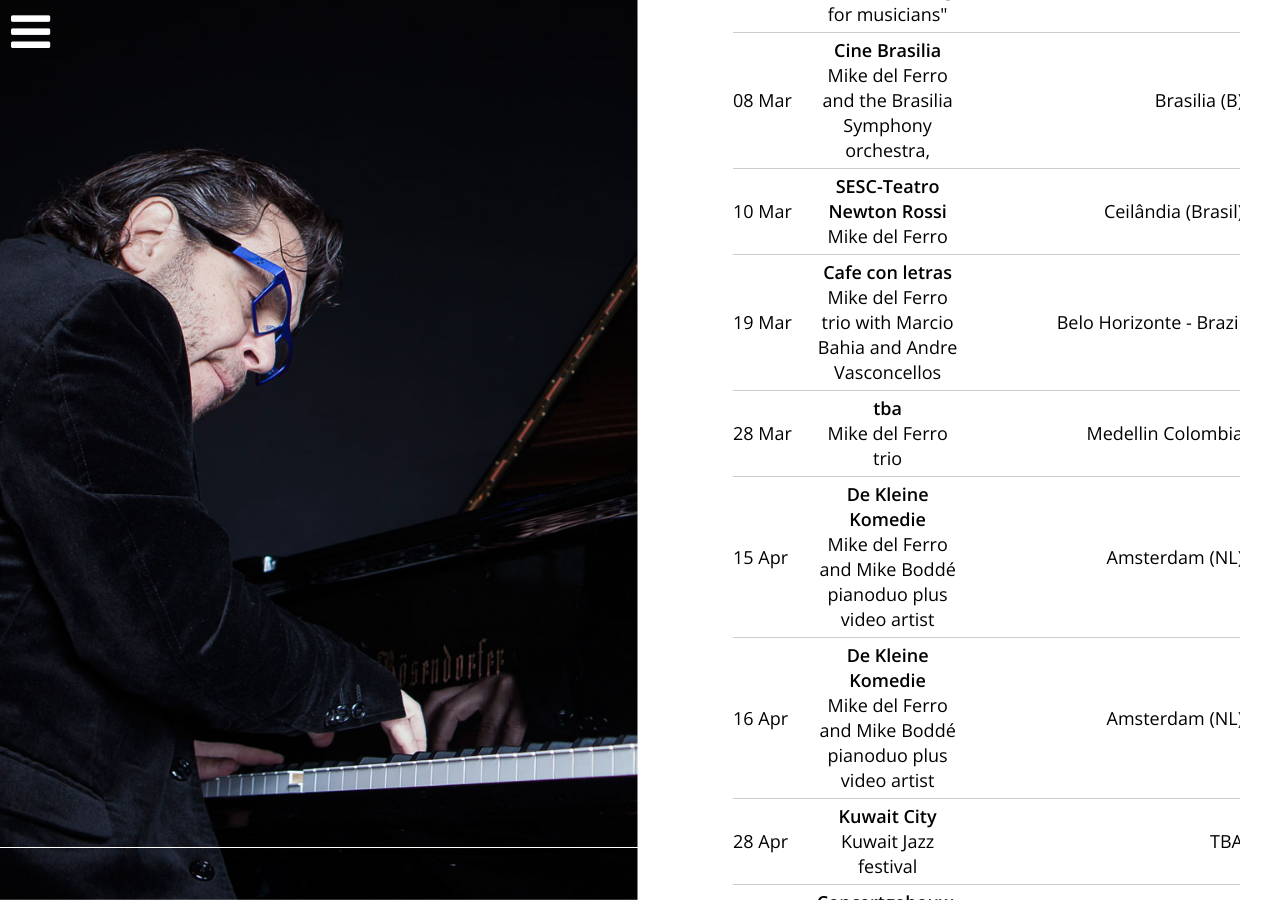
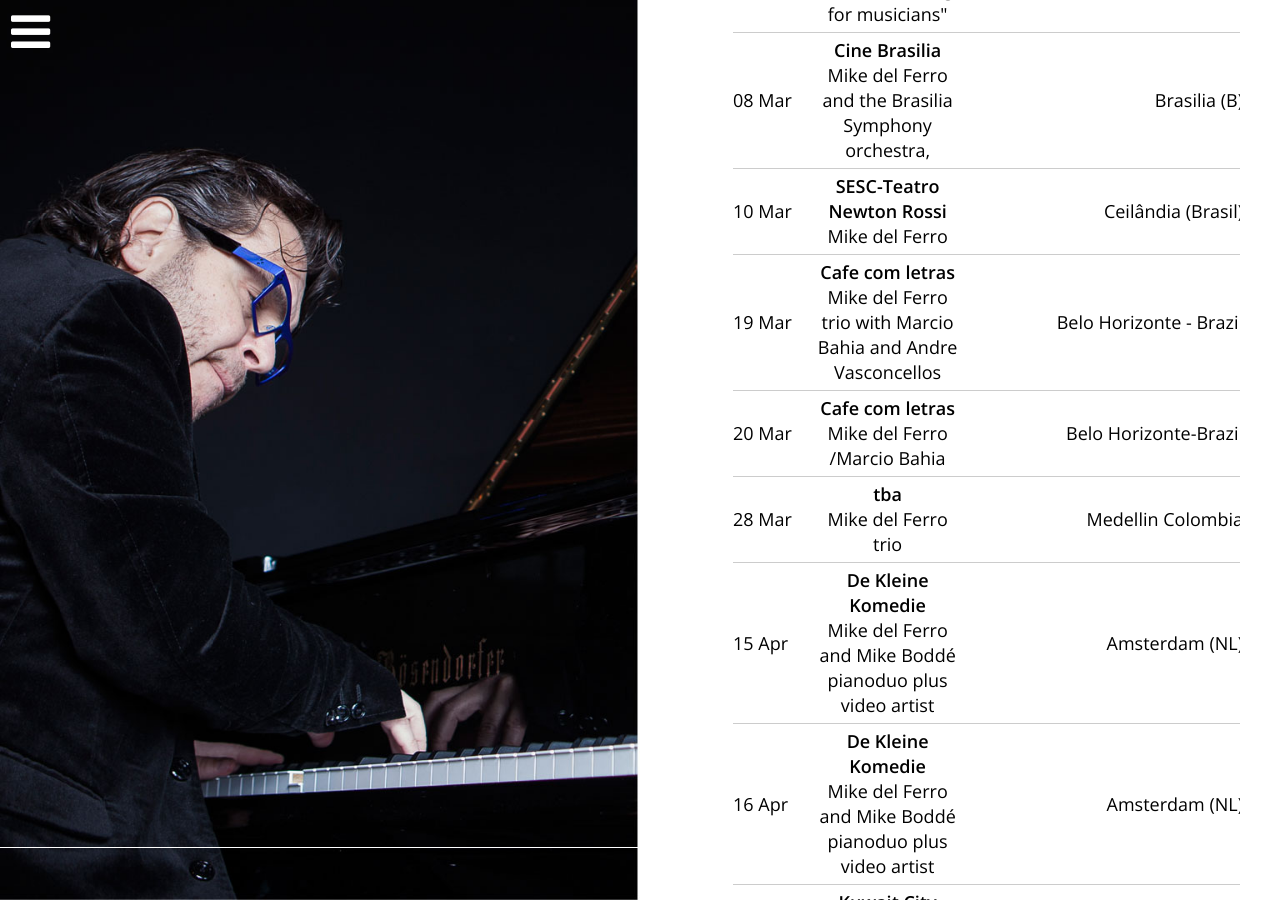
Before and after one commit to mikedelferro/website, a Jekyll site: the page built from agenda.html, in a window 1280 px wide and 900 px high, scrolled down 472 px. Built offline with Jekyll 4.4.1, drawn with Linux system fonts in a browser that asks for light colours; nearby versions of some CDN libraries.

Commit message:
Updated '/_config.yml' via CloudCannon

```diff
--- a/_config.yml
+++ b/_config.yml
@@ -22,7 +22,7 @@ gigs:
   - title: Mike del Ferro trio with Marcio Bahia and Andre Vasconcellos
     date: 2016-03-19T20:00:00.000Z
     location: Belo Horizonte - Brazil
-    venue: Cafe con letras
+    venue: Cafe com letras
     url: ''
   - title: Mike del Ferro trio
     date: 2016-03-28T20:00:00.000Z
@@ -69,3 +69,8 @@ gigs:
     location: Utrecht
     venue: Dom Tower
     url: ''
+  - title: Mike del Ferro /Marcio Bahia
+    date: 2016-03-20T20:00:00.000Z
+    location: Belo Horizonte-Brazil
+    venue: Cafe com letras
+    url: ''
```
